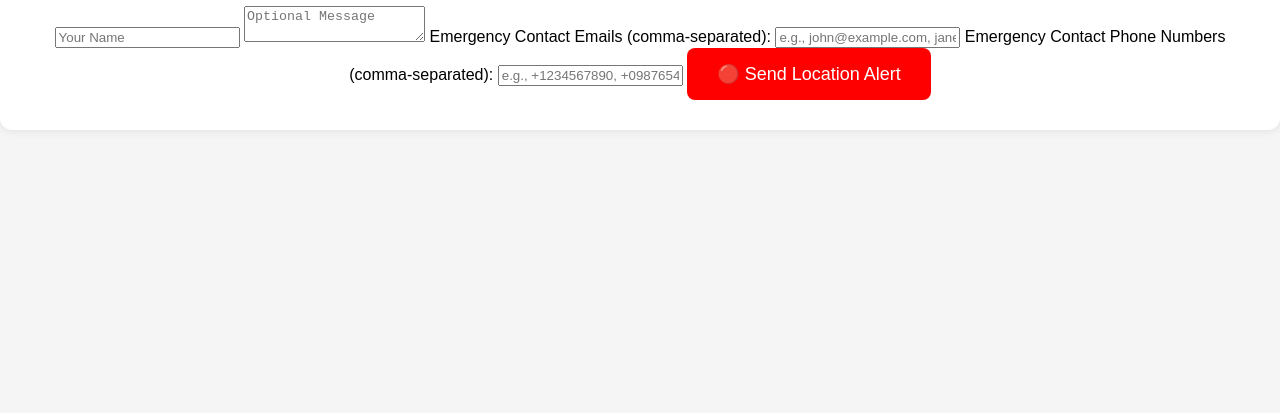
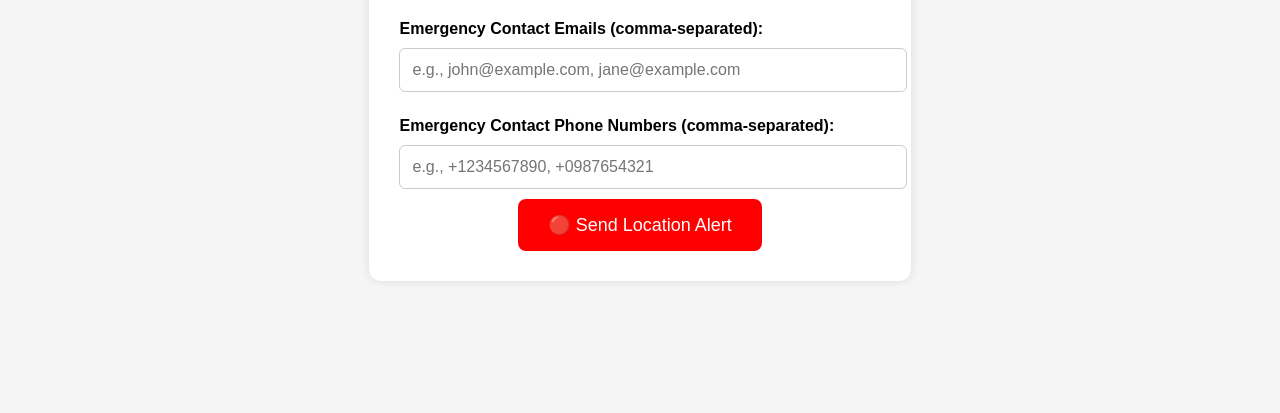
Before and after one commit to Cjkreates/panic-button-app, a plain HTML site: page index.html in a window 1280 px wide. Shown: the part 387-800 px from the top of the page. Drawn offline with nearby package versions, Linux system fonts and the light colour scheme.

Commit message:
Update style.css

```diff
--- a/style.css
+++ b/style.css
@@ -7,6 +7,22 @@ body {
   background: #f5f5f5;
   margin: 0;
 }
+input, textarea {
+  width: 100%;
+  padding: 12px;
+  margin: 10px 0;
+  border-radius: 6px;
+  border: 1px solid #ccc;
+  font-size: 16px;
+}
+
+label {
+  font-weight: bold;
+  display: block;
+  margin-top: 15px;
+  text-align: left;
+}
+
 
 .container {
   text-align: center;
```
